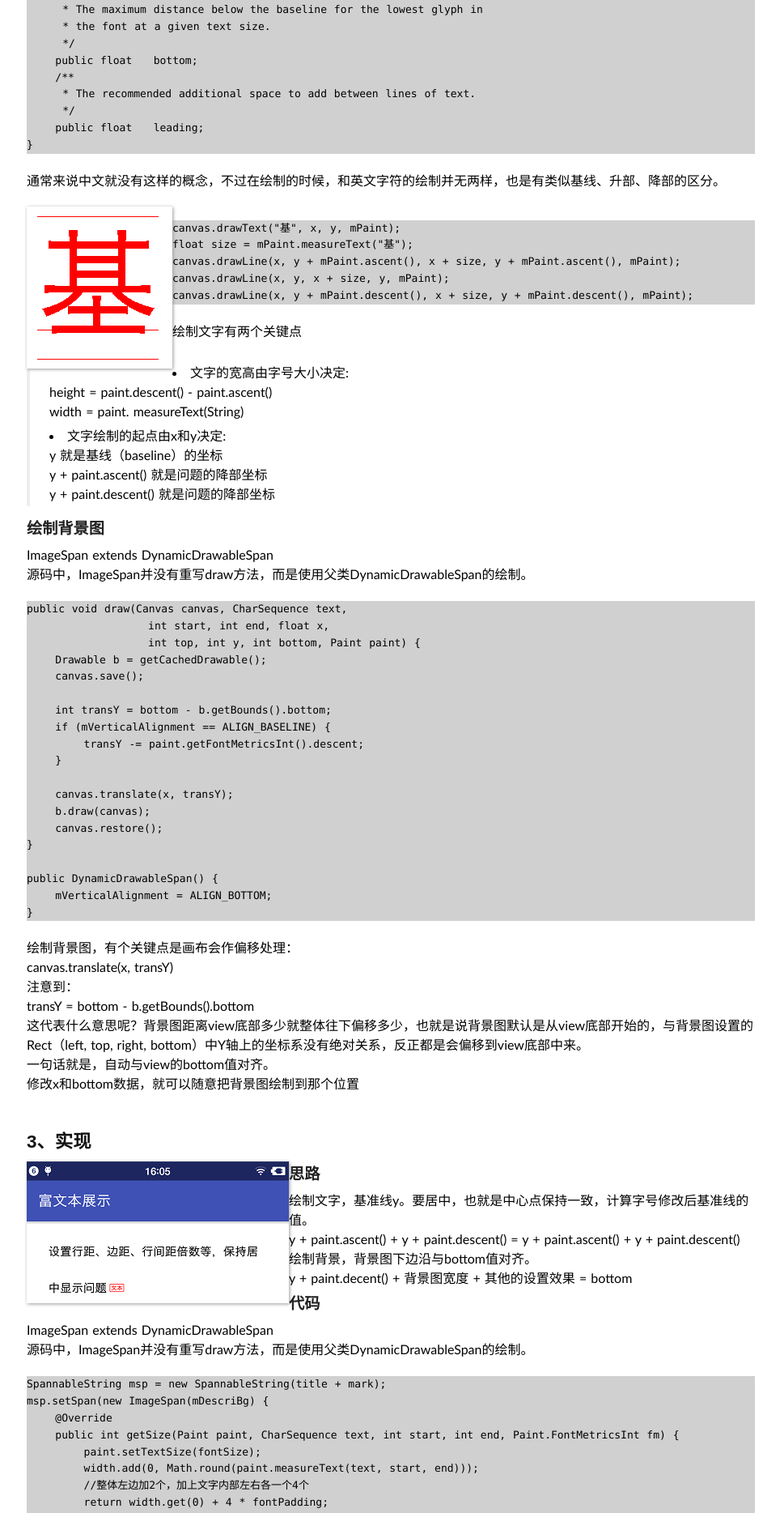
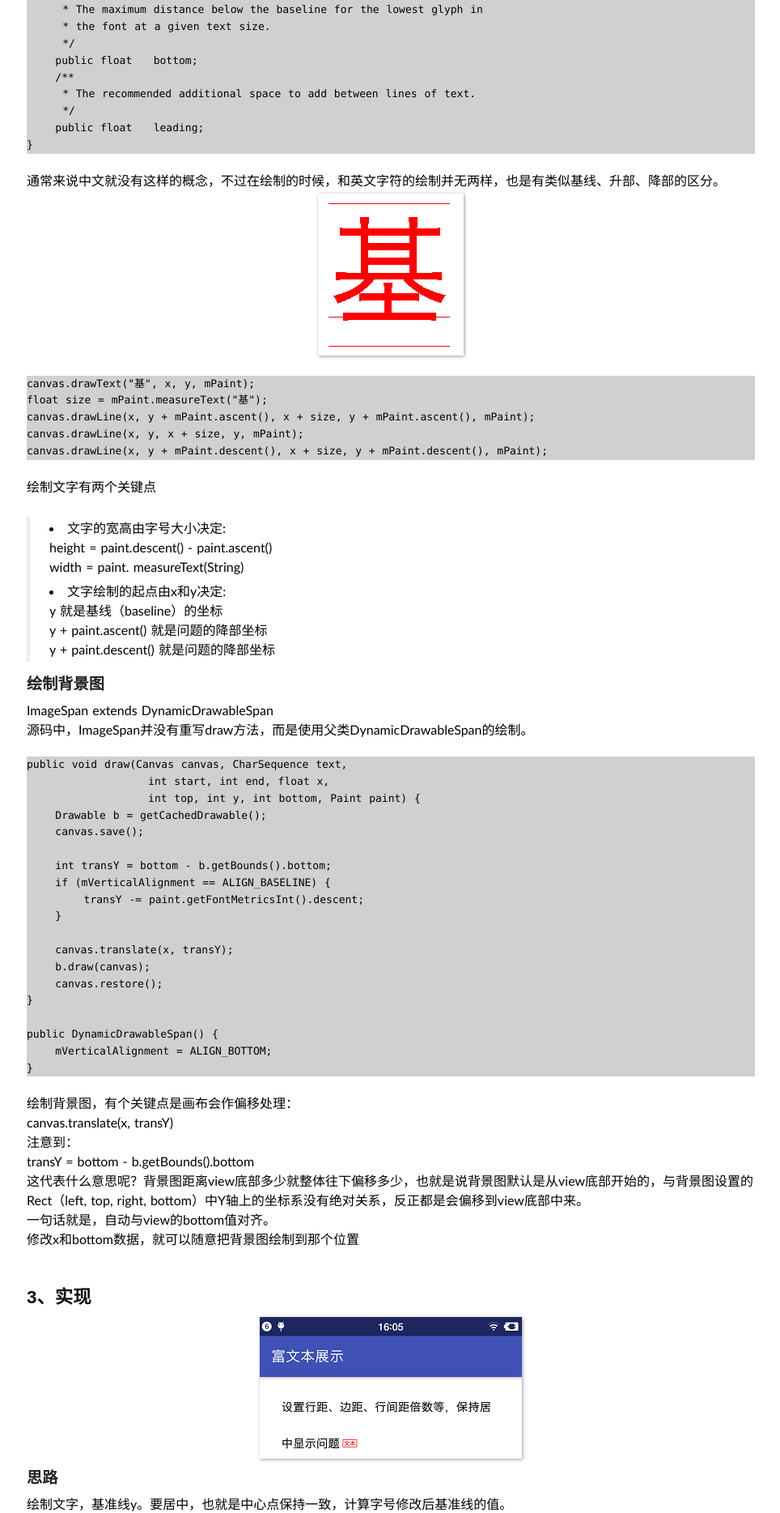
Before and after one commit to genzzhang/genzzhang.github.io, a Jekyll site: the page built from _posts/2017-08-14-Android-Canvas-drawText实现文字垂直居中及其背景绘制.md, in a window 1280 px wide. Shown: the part 1571-3439 px from the top of the page at 81% size, without its empty margins (157-1121 px from the left). Built offline with Jekyll 4.4.1, drawn with Linux system fonts in a browser that asks for light colours; some web fonts are replaced.

Commit message:
android canvan drawtext

````diff
--- a/_posts/2017-08-14-Android-Canvas-drawText实现文字垂直居中及其背景绘制.md
+++ b/_posts/2017-08-14-Android-Canvas-drawText实现文字垂直居中及其背景绘制.md
@@ -49,8 +49,7 @@ public static class FontMetrics {
 }
 ```
 通常来说中文就没有这样的概念，不过在绘制的时候，和英文字符的绘制并无两样，也是有类似基线、升部、降部的区分。
-
-<img src="../assets/2017-08-14-Android-Canvas-drawText实现文字垂直居中及其背景绘制3.png" align=left>
+![](/assets/2017-08-14-Android-Canvas-drawText实现文字垂直居中及其背景绘制3.png)
 ```
 canvas.drawText("基", x, y, mPaint);
 float size = mPaint.measureText("基");
@@ -102,7 +101,7 @@ transY = bottom - b.getBounds().bottom
 
 <br />
 ##  3、实现
-<img src="../assets/2017-08-14-Android-Canvas-drawText实现文字垂直居中及其背景绘制4.png" align=left>
+![](/assets/2017-08-14-Android-Canvas-drawText实现文字垂直居中及其背景绘制4.png)
 ###  思路
 绘制文字，基准线y。要居中，也就是中心点保持一致，计算字号修改后基准线的值。
 y + paint.ascent() + y + paint.descent() = y + paint.ascent() + y + paint.descent()
````
